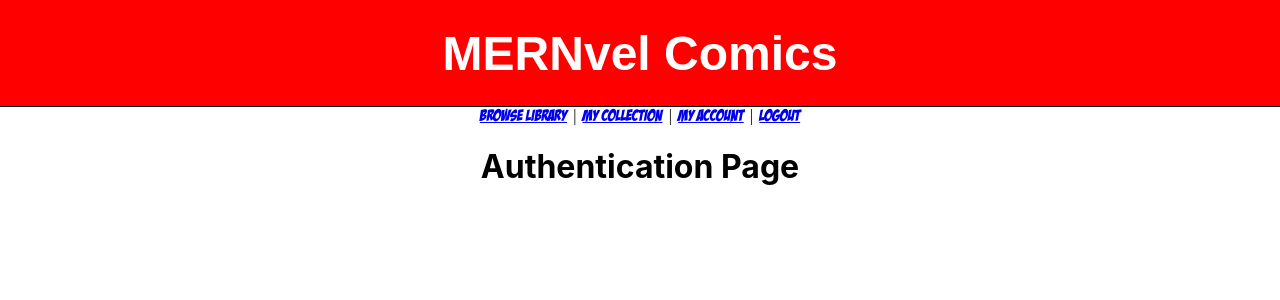
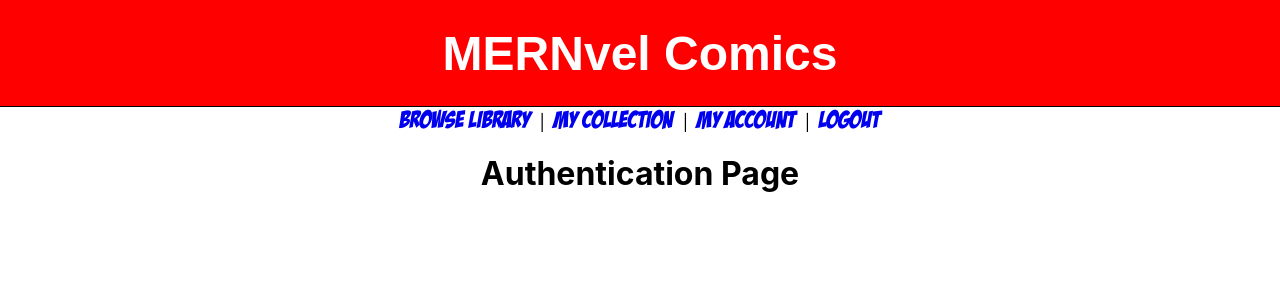
Before and after one commit to NSTaft/mernvel-comics, a React (Create React App) app: page /authentication in a window 1280 px wide. Shown: the top 300 px of the page. Built offline with nearby package versions, Linux system fonts and the light colour scheme; a web font is replaced by a local one.

Commit message:
Added Links to NavBar

```diff
--- a/src/components/NavBar/NavBar.css
+++ b/src/components/NavBar/NavBar.css
@@ -3,6 +3,9 @@
     src: url('/src/components/NavBar/badaboom_bb/BADABB__.TTF');
 }
 
-nav {
+a {
     font-family: 'badaboom';
+    font-size: x-large;
+    text-decoration: none;
+
 }
--- a/src/components/NavBar/NavBar.jsx
+++ b/src/components/NavBar/NavBar.jsx
@@ -5,13 +5,13 @@ export default function NavBar() {
     return (
         <>
             <nav>
-                <Link to="">Browse Library</Link>
+                <Link to="/library">Browse Library</Link>
                 &nbsp; | &nbsp;
-                <Link to="">My Collection</Link>
+                <Link to="/account/collection">My Collection</Link>
                 &nbsp; | &nbsp;
-                <Link to="">My Account</Link>
+                <Link to="/account">My Account</Link>
                 &nbsp; | &nbsp;
-                <Link to="">Logout</Link>
+                <Link to="/authentication">Logout</Link>
             </nav>
         </>
     )
```
Also changed, not shown: config/database.js (+4 -4 lines).
